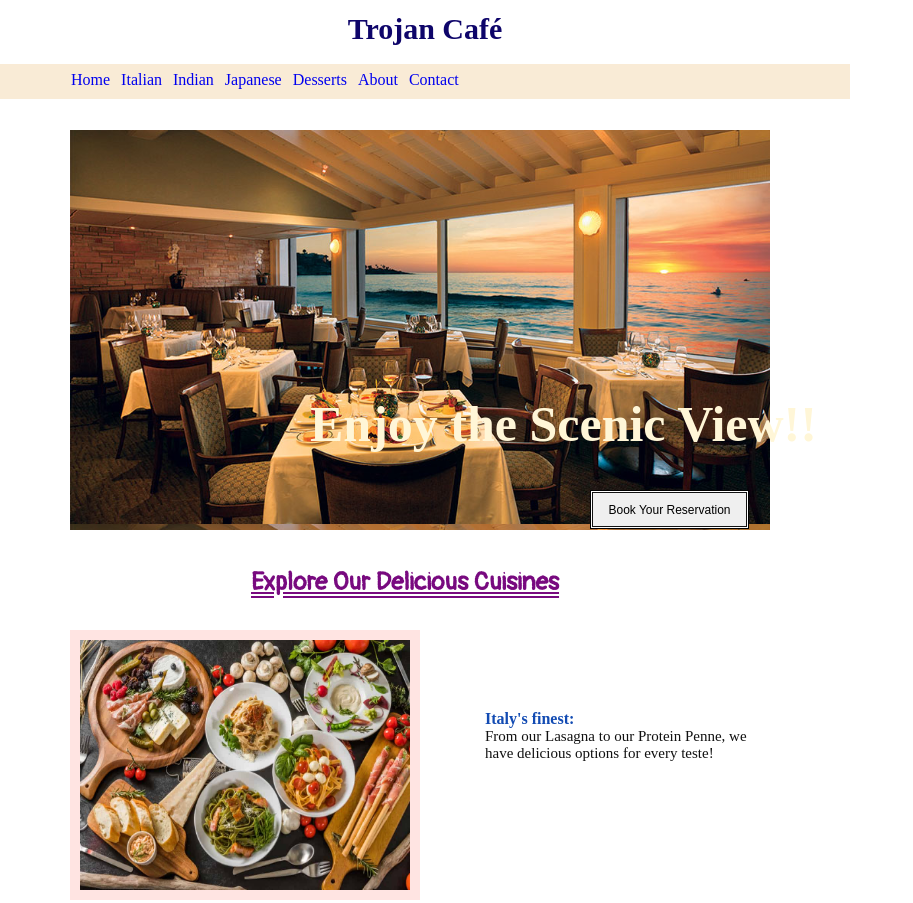
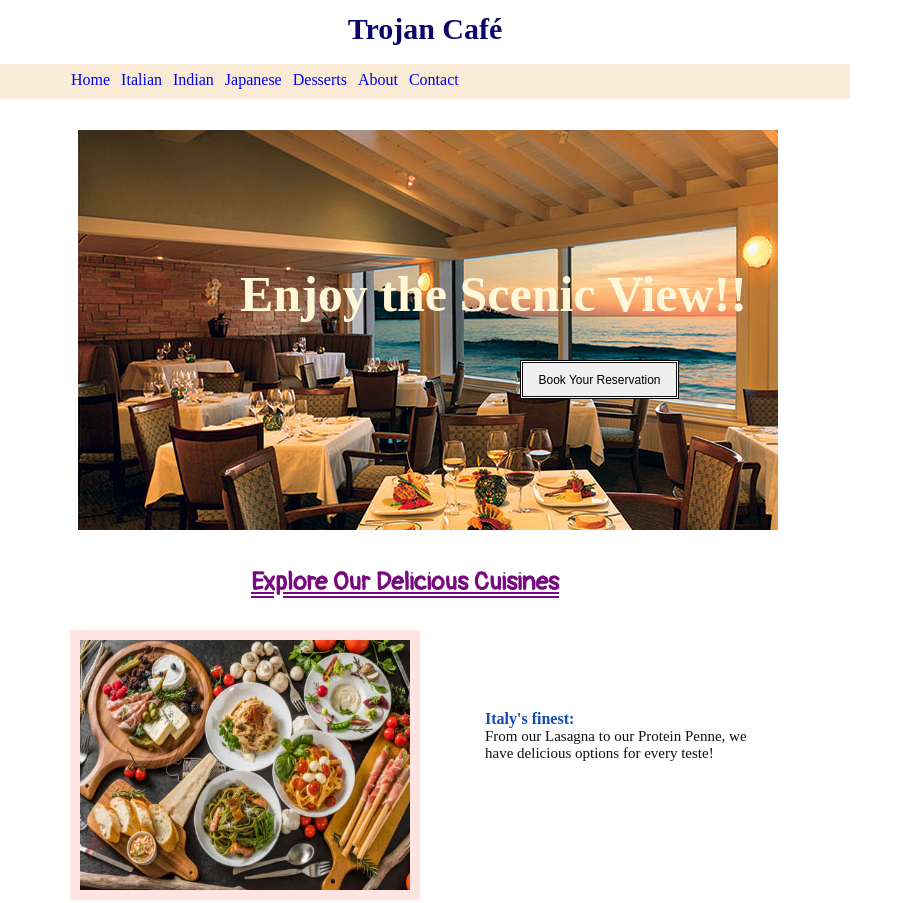
Before and after one commit to SkyZjj/SkyZjj.github.io, a plain HTML site: page jH8nL4a9yrT/HW3_home.html in a window 1280 px wide. Shown: the top 903 px of the page, without its empty margins (0-913 px from the left). Drawn offline with Linux system fonts and the light colour scheme.

Commit message:
Update style.css

```diff
--- a/jH8nL4a9yrT/style.css
+++ b/jH8nL4a9yrT/style.css
@@ -49,24 +49,20 @@
     padding-left: 70px;
   } */
   #viewWindow {
-    position: absolute;
-    left: 70px;
-    top: 130px;
+    margin-left: 70px;
+    margin-top: 130px;
     width: 700px;
     height: 400px;
     background-image: url("img/Restaurant.jpg");
     background-attachment: fixed;
-    background-size: 700px auto;
-    /* background-position:70px 130px; */
-    background-repeat:no-repeat；
   }
-  /* #viewWindow img {
+  #viewWindow img {
     width: 700px;
     height: 400px;
     position: absolute;
     left: 70px;
     top: 128px;
-  } */
+  }
   #enjoy {
     font-size: 50px;
     color: #fff6d7;
```
